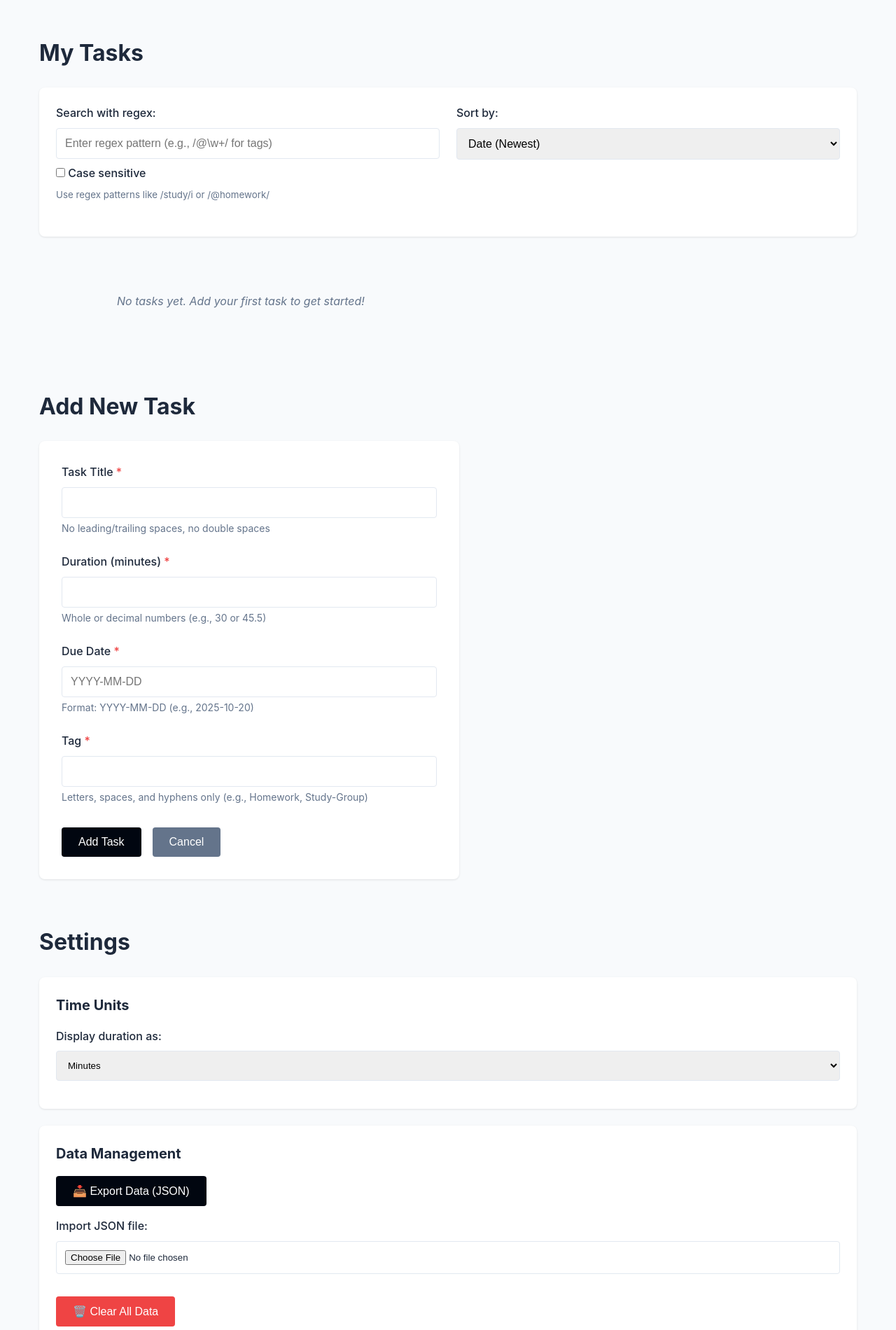
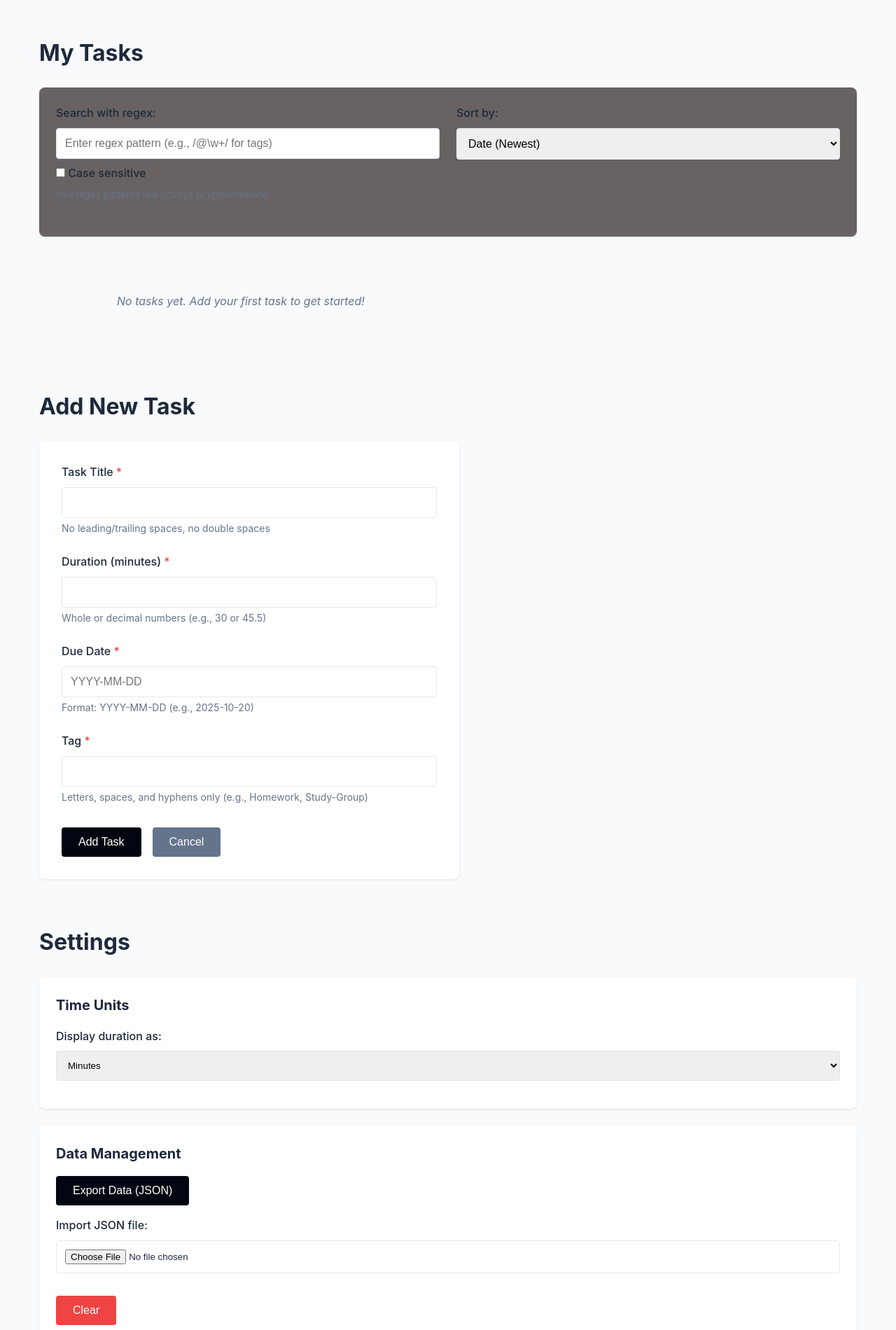
Before and after one commit to Ridaa11/Campus-Life-planner, a plain HTML site: page index.html in a window 1280 px wide. Shown: the part 860-2760 px from the top of the page at 70% size. Drawn offline with Linux system fonts and the light colour scheme.

Commit message:
2nd commit

```diff
--- a/index.html
+++ b/index.html
@@ -25,7 +25,6 @@
     </header>
 
     <main id="main-content">
-        <!-- Dashboard Section -->
         <section id="dashboard" class="page-section active" aria-labelledby="dashboard-heading">
             <div class="container">
                 <h2 id="dashboard-heading">Academic/Stay Focused</h2>
@@ -70,8 +69,6 @@
                 </div>
             </div>
         </section>
-
-        <!-- Tasks List Section -->
         <section id="tasks" class="page-section active" aria-labelledby="tasks-heading">
             <div class="container">
                 <h2 id="tasks-heading">My Tasks</h2>
@@ -107,7 +104,6 @@
             </div>
         </section>
 
-        <!-- Add/Edit Task Section -->
         <section id="add-task" class="page-section active" aria-labelledby="form-heading">
             <div class="container">
                 <h2 id="form-heading">Add New Task</h2>
@@ -150,8 +146,6 @@
                 </form>
             </div>
         </section>
-
-        <!-- Settings Section -->
         <section id="settings" class="page-section active" aria-labelledby="settings-heading">
             <div class="container">
                 <h2 id="settings-heading">Settings</h2>
@@ -167,18 +161,16 @@
 
                 <div class="settings-group">
                     <h3>Data Management</h3>
-                    <button id="export-btn" class="btn-action">📥 Export Data (JSON)</button>
+                    <button id="export-btn" class="btn-action"> Export Data (JSON)</button>
                     <div class="import-section">
                         <label for="import-file">Import JSON file:</label>
                         <input type="file" id="import-file" accept=".json">
                     </div>
-                    <button id="clear-data-btn" class="btn-danger">🗑️ Clear All Data</button>
+                    <button id="clear-data-btn" class="btn-danger"> Clear </button>
                     <p id="settings-status" role="status" aria-live="polite"></p>
                 </div>
             </div>
         </section>
-
-        <!-- About Section -->
         <section id="about" class="page-section active" aria-labelledby="about-heading">
             <div class="container">
                 <h2 id="about-heading">About Campus Life Planner</h2>
--- a/styles/base.css
+++ b/styles/base.css
@@ -28,9 +28,6 @@ body {
     background: var(--bg-secondary);
 }
 
-/* ========================================
-   Skip Link (Accessibility)
-   ======================================== */
 .skip-link {
     position: absolute;
     top: -40px;
@@ -49,12 +46,10 @@ body {
     outline-offset: 2px;
 }
 
-/* ========================================
-   Header & Navigation
-   ======================================== */
+
 header {
     background: var(--primary);
-    color: white;
+    color:#1e293b;
     padding: 1rem 0;
     box-shadow: 0 2px 4px var(--shadow);
 }
@@ -92,9 +87,6 @@ nav a:focus {
     outline-offset: 2px;
 }
 
-/* ========================================
-   Layout & Container
-   ======================================== */
 .container {
     max-width: 1200px;
     margin: 0 auto;
@@ -126,9 +118,8 @@ main {
     }
 }
 
-/* ========================================
-   Typography
-   ======================================== */
+
+
 h2 {
     font-size: 2rem;
     margin-bottom: 1.5rem;
@@ -141,9 +132,6 @@ h3 {
     color: var(--text);
 }
 
-/* ========================================
-   Dashboard Stats
-   ======================================== */
 .stats-grid {
     display: grid;
     grid-template-columns: 1fr;
@@ -280,11 +268,9 @@ h3 {
     white-space: nowrap;
 }
 
-/* ========================================
-   Controls Panel
-   ======================================== */
+
 .controls-panel {
-    background: white;
+    background: rgb(104, 98, 98);
     padding: 1.5rem;
     border-radius: 8px;
     margin-bottom: 2rem;
@@ -351,9 +337,7 @@ h3 {
     color: var(--success);
 }
 
-/* ========================================
-   Tasks Container
-   ======================================== */
+
 .tasks-container {
     display: grid;
     gap: 1rem;
@@ -458,7 +442,7 @@ h3 {
     outline-offset: 2px;
 }
 
-/* Highlight for search matches */
+
 mark {
     background-color: #fef08a;
     padding: 2px 4px;
@@ -466,9 +450,7 @@ mark {
     font-weight: 500;
 }
 
-/* ========================================
-   Forms
-   ======================================== */
+
 #task-form {
     background: white;
     padding: 2rem;
@@ -583,9 +565,7 @@ button[type="submit"]:focus,
     outline-offset: 2px;
 }
 
-/* ========================================
-   Settings
-   ======================================== */
+
 .settings-group {
     background: white;
     padding: 1.5rem;
@@ -630,9 +610,7 @@ button[type="submit"]:focus,
     color: var(--danger);
 }
 
-/* ========================================
-   About Section
-   ======================================== */
+
 .about-content {
     background: white;
     padding: 2rem;
@@ -659,9 +637,7 @@ kbd {
     font-size: 0.875rem;
 }
 
-/* ========================================
-   Footer
-   ======================================== */
+
 footer {
     background: var(--text);
     color: white;
@@ -670,9 +646,7 @@ footer {
     margin-top: 4rem;
 }
 
-/* ========================================
-   Focus Styles (Accessibility)
-   ======================================== */
+
 *:focus {
     outline: 2px solid var(--focus);
     outline-offset: 2px;
@@ -683,11 +657,7 @@ a:focus {
     outline-width: 3px;
 }
 
-/* ========================================
-   Responsive Design - Mobile First
-   ======================================== */
 
-/* Tablet (768px+) */
 @media (min-width: 768px) {
     header .container {
         flex-direction: row;
@@ -724,7 +694,7 @@ a:focus {
     }
 }
 
-/* Desktop (1024px+) */
+
 @media (min-width: 1024px) {
     header h1 {
         font-size: 2rem;
@@ -743,7 +713,7 @@ a:focus {
     }
 }
 
-/* Large Desktop (1440px+) */
+
 @media (min-width: 1440px) {
     .container {
         max-width: 1400px;
```
